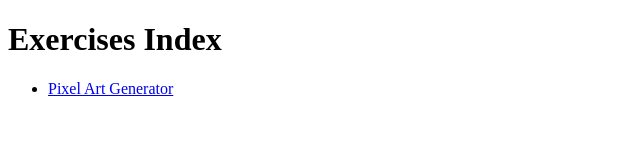
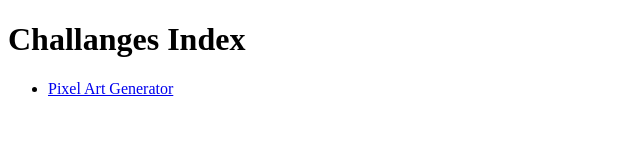
Before and after one commit to Gand92/Javascript-Challenges, a plain HTML site: page index.html in a window 1280 px wide. Shown: the whole page, without its empty margins (0-640 px from the left). Drawn offline with Linux system fonts and the light colour scheme.

Commit message:
Update page title and meta description

```diff
--- a/index.html
+++ b/index.html
@@ -4,11 +4,11 @@
         <meta charset="UTF-8" />
         <meta name="viewport" content="width=device-width, initial-scale=1.0" />
         <meta name="author" content="Alessandro Rotili" />
-        <meta name="description" content="Exercises Index" />
-        <title>Exercises Index</title>
+        <meta name="description" content="Challanges Index" />
+        <title>Challanges Index</title>
     </head>
     <body>
-        <h1>Exercises Index</h1>
+        <h1>Challanges Index</h1>
         <ul>
             <li>
                 <a href="01 - Pixel Art Generator/index.html"
```
